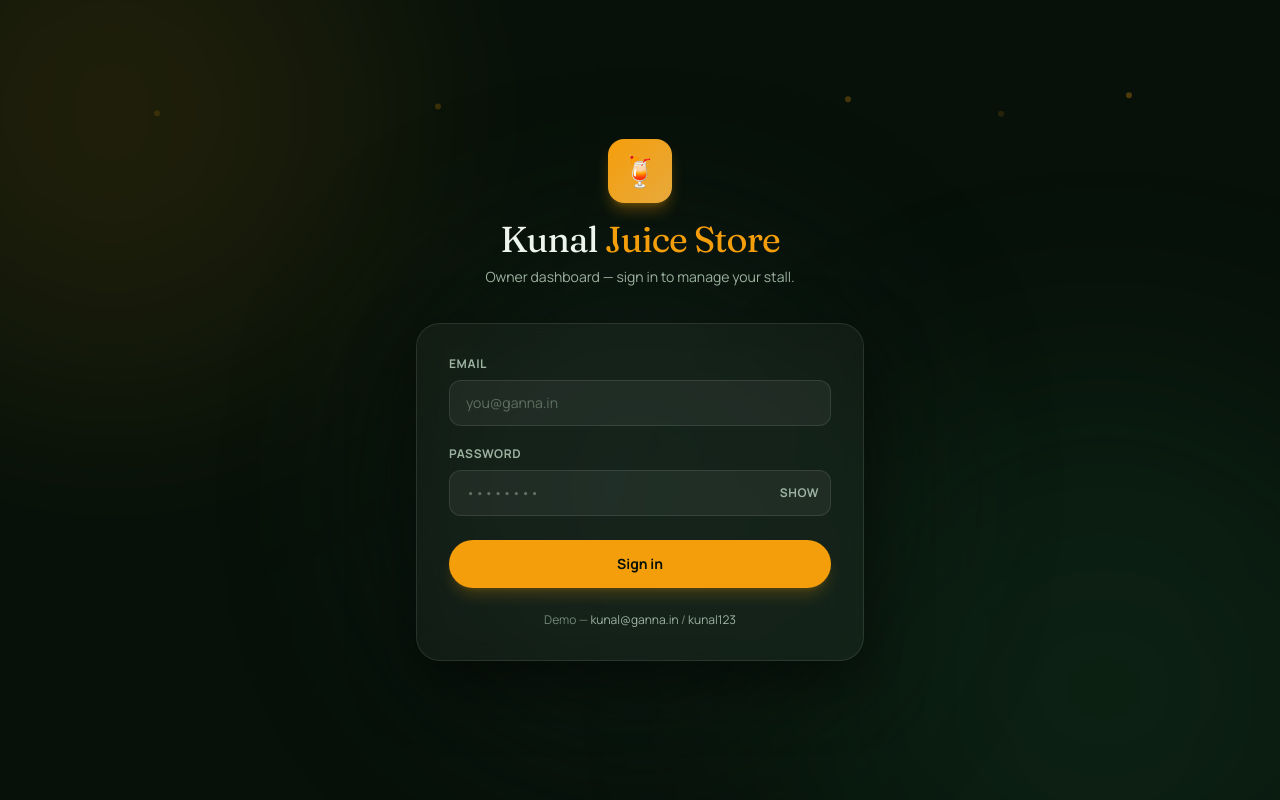
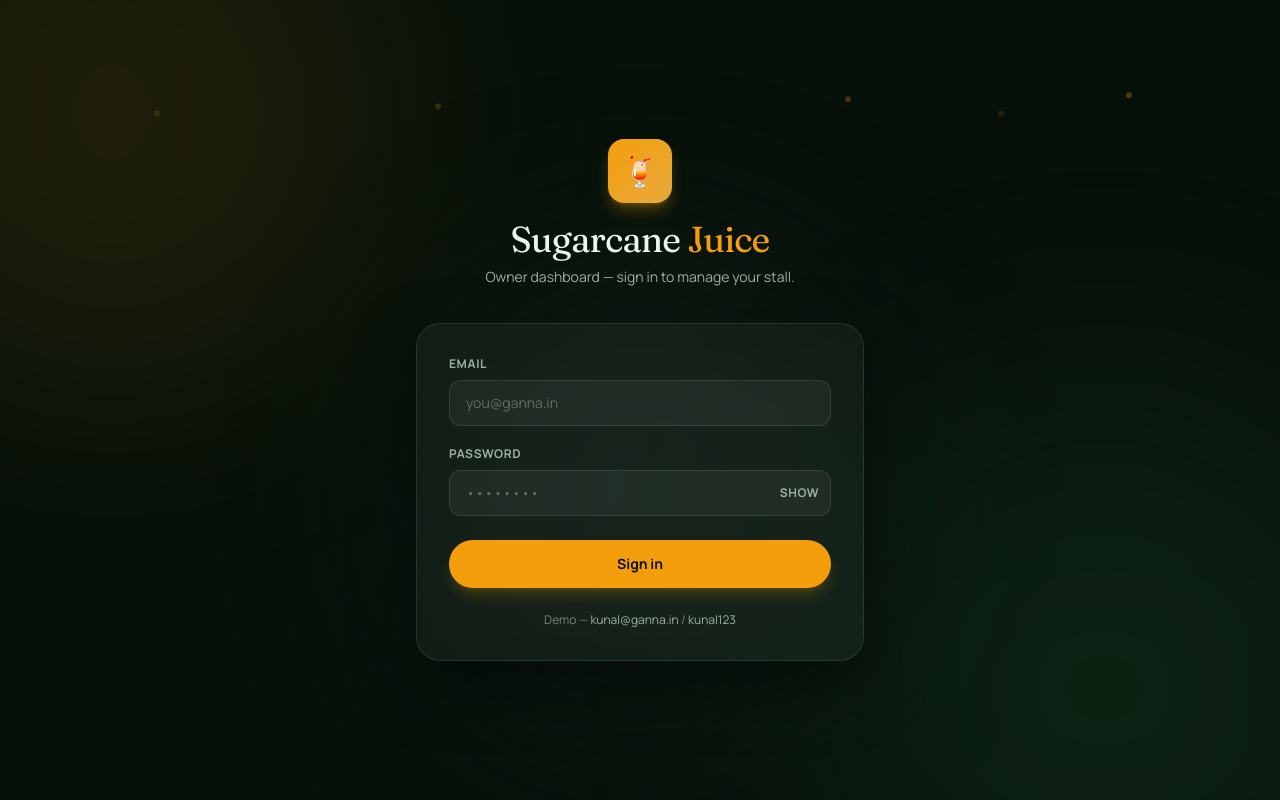
Before and after one commit to pikunp909-dot/ganna-juice, a React (Vite) app in the folder web/: page /login in a window 1280 px wide. Built offline with nearby package versions, Linux system fonts and the light colour scheme.

Commit message:
fix: updated PWA manifest name and icons

```diff
--- a/web/index.html
+++ b/web/index.html
@@ -8,7 +8,7 @@
   <meta name="apple-mobile-web-app-status-bar-style" content="black-translucent" />
   <link rel="manifest" href="/manifest.json" />
   <link rel="apple-touch-icon" href="/icons/icon-192.png" />
-  <title>Kunal Juice Store — Owner Dashboard</title>
+  <title>Sugarcane Juice — Owner Dashboard</title>
   <link rel="preconnect" href="https://fonts.googleapis.com" />
   <link rel="preconnect" href="https://fonts.gstatic.com" crossorigin />
   <link href="https://fonts.googleapis.com/css2?family=Fraunces:opsz,wght@9..144,400;9..144,500;9..144,600;9..144,700&family=Manrope:wght@400;500;600;700;800&family=Noto+Sans+Oriya:wght@400;500;600;700&display=swap" rel="stylesheet" />
--- a/web/src/components/Checkout.jsx
+++ b/web/src/components/Checkout.jsx
@@ -458,7 +458,7 @@ function PaymentStep({
     }
   }
 
-  const upiPayload = `upi://pay?pa=${encodeURIComponent(upiId)}&pn=${encodeURIComponent("Kunal Juice Store")}&am=${total}&cu=INR&tn=${encodeURIComponent("Kunal Juice Store")}`;
+  const upiPayload = `upi://pay?pa=${encodeURIComponent(upiId)}&pn=${encodeURIComponent("Sugarcane Juice")}&am=${total}&cu=INR&tn=${encodeURIComponent("Sugarcane Juice")}`;
 
   const methodOptions = [
     { key: "UPI", icon: "📱", title: t("payOnline"), sub: t("payOnlineSub") },
@@ -526,7 +526,7 @@ function PaymentStep({
                     🍹
                   </span>
                   <div>
-                    <p className="font-display text-lg text-cream leading-none">Kunal Juice Store</p>
+                    <p className="font-display text-lg text-cream leading-none">Sugarcane Juice</p>
                     <p className="text-[11px] text-muted mt-1 uppercase tracking-wider">{t("upiReceipt")}</p>
                   </div>
                 </div>
--- a/web/src/layouts/DashboardLayout.jsx
+++ b/web/src/layouts/DashboardLayout.jsx
@@ -195,7 +195,7 @@ export default function DashboardLayout() {
                 <span className="w-1.5 h-1.5 rounded-full bg-gold animate-pulse shrink-0" />
                 <h2 className="font-display text-xl text-cream leading-none truncate">{title}</h2>
               </div>
-              <p className="text-xs text-muted mt-1.5 hidden sm:block">Kunal Juice Store</p>
+              <p className="text-xs text-muted mt-1.5 hidden sm:block">Sugarcane Juice</p>
             </div>
           </div>
 
@@ -236,7 +236,7 @@ function BrandBlock({ compact }) {
       </div>
       <div>
         <p className="font-display text-lg text-cream leading-tight">
-          Kunal <span className="text-gold-metal">Juice Store</span>
+          Sugarcane <span className="text-gold-metal">Juice</span>
         </p>
         <p className="text-[11px] text-muted uppercase tracking-wider">Owner console</p>
       </div>
--- a/web/src/locales.js
+++ b/web/src/locales.js
@@ -143,7 +143,7 @@ export const messages = {
       "Thank you! Your order has been sent to the stall. We will confirm once the payment is verified.",
 
     // whatsapp receipt template
-    waHeader: "Namaste! My order {ref} on Kunal Juice Store",
+    waHeader: "Namaste! My order {ref} on Sugarcane Juice",
     waTotal: "Total: {total}",
     waConfirm: "Please confirm 🙏",
     waPayCod: "Payment: Cash on Delivery",
--- a/web/src/pages/Home.jsx
+++ b/web/src/pages/Home.jsx
@@ -216,7 +216,7 @@ function Nav({ onMenu, onContact }) {
             🍹
           </span>
           <span className="font-display text-xl text-cream">
-            Kunal <span className="text-gold-metal">Juice Store</span>
+            Sugarcane <span className="text-gold-metal">Juice</span>
           </span>
         </button>
         <nav className="flex items-center gap-1 text-sm font-semibold text-muted">
@@ -289,7 +289,7 @@ function Hero({ heroImageUrl }) {
           transition={{ delay: 0.2, duration: 0.8 }}
           className="inline-flex items-center gap-2 text-[11px] sm:text-xs font-bold uppercase tracking-[0.35em] text-gold-metal mb-7 glass-card px-5 py-2 rounded-full"
         >
-          <span className="w-1.5 h-1.5 rounded-full bg-gold animate-pulse" /> Kunal Juice Store
+          <span className="w-1.5 h-1.5 rounded-full bg-gold animate-pulse" /> Sugarcane Juice
         </motion.p>
 
         <h1 className="font-display font-semibold text-6xl sm:text-8xl leading-[0.95] tracking-tight">
@@ -925,7 +925,7 @@ function Footer({ settings }) {
               🍹
             </span>
             <span className="font-display text-2xl text-cream">
-              Kunal <span className="text-gold-metal">Juice Store</span>
+              Sugarcane <span className="text-gold-metal">Juice</span>
             </span>
           </div>
           <p className="text-muted text-sm max-w-sm">
@@ -994,7 +994,7 @@ function Footer({ settings }) {
 
       <div className="border-t border-white/5">
         <div className="max-w-7xl mx-auto px-4 sm:px-6 py-6 flex flex-wrap items-center justify-between gap-2 text-xs text-muted/60">
-          <span>© {new Date().getFullYear()} Kunal Juice Store.</span>
+          <span>© {new Date().getFullYear()} Sugarcane Juice.</span>
           <span>{t("footerMade")}</span>
         </div>
       </div>
--- a/web/src/pages/Login.jsx
+++ b/web/src/pages/Login.jsx
@@ -71,7 +71,7 @@ export default function Login() {
             <span className="text-3xl">🍹</span>
           </div>
           <h1 className="font-display text-4xl text-cream tracking-tight">
-            Kunal <span className="text-gold">Juice Store</span>
+            Sugarcane <span className="text-gold">Juice</span>
           </h1>
           <p className="mt-2 text-sm text-muted">Owner dashboard — sign in to manage your stall.</p>
         </motion.div>
```
Also changed, not shown: web/public/manifest.json.
